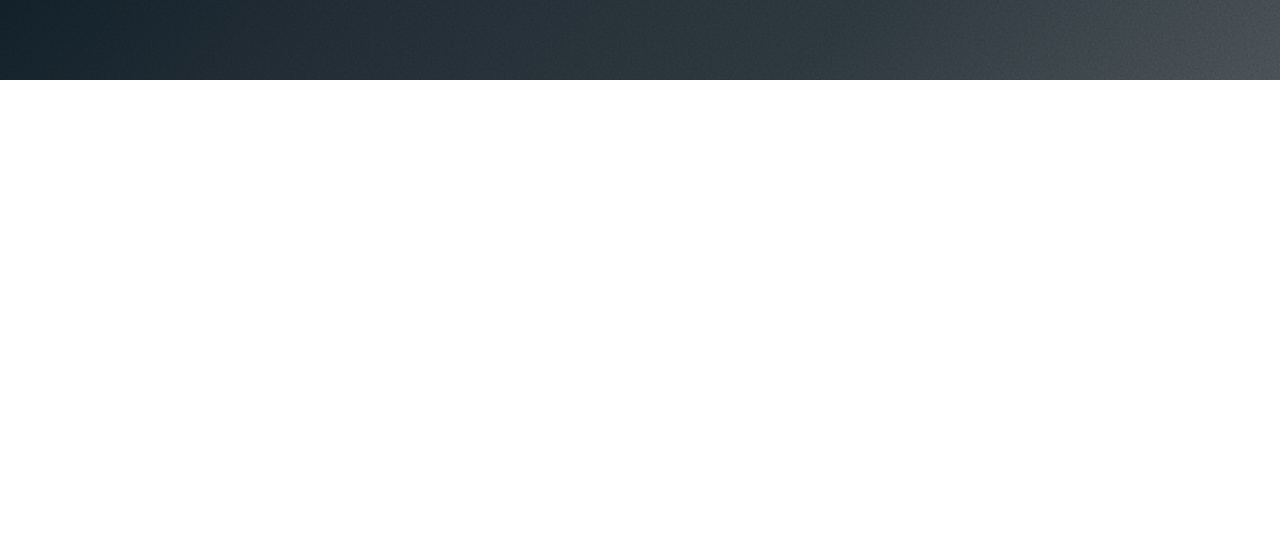
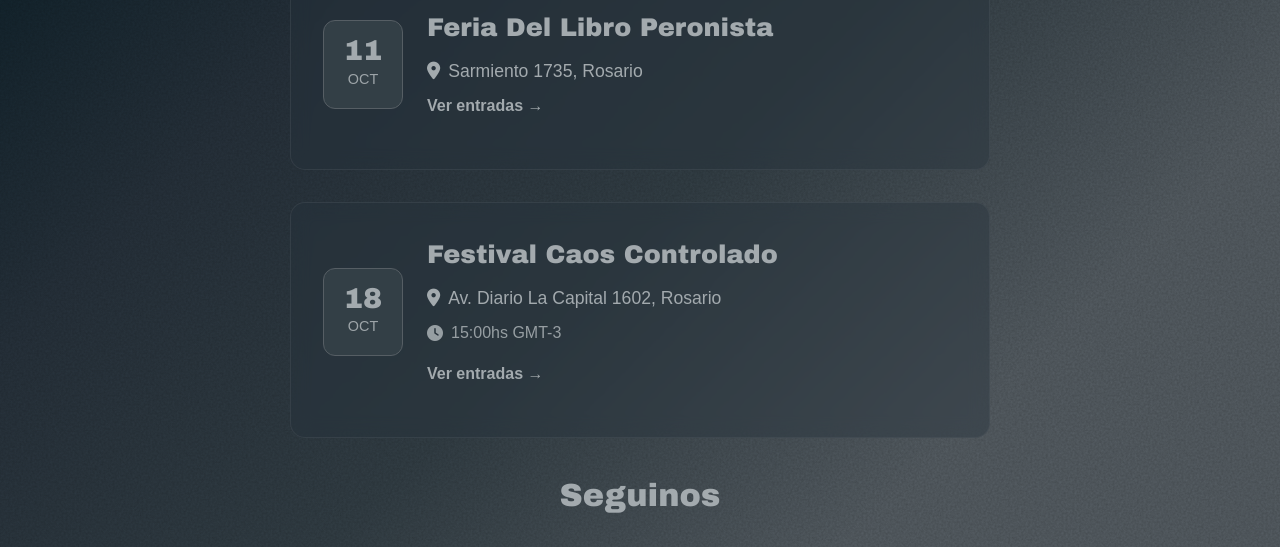
Before and after one commit to frenesi-band/web, a plain HTML site: page index.html in a window 1280 px wide. Shown: the part 969-1516 px from the top of the page. Before the commit the page ends 1049 px from the top, so only its background shows below. Drawn offline with Linux system fonts and the light colour scheme; a web font is replaced by a local one.

Commit message:
Update index.html

```diff
--- a/index.html
+++ b/index.html
@@ -18,11 +18,11 @@
     </section>
 
     <!-- Shows Section -->
-    <section class="shows-section" style="display: none;">
+    <section class="shows-section">
         <h2 class="section-title">Próximas Fechas</h2>
         <div class="shows-grid">
 
-            <div class="show-card">
+<!--             <div class="show-card">
                 <div class="show-date">
                     <div class="date-box">
                         <span class="date-day">09</span>
@@ -39,6 +39,44 @@
                             15:00hs GMT-3
                         </div>
                         <a href="https://www.instagram.com/cecgys625" class="show-link">Ver entradas →</a>
+                    </div>
+                </div>
+            </div> -->
+
+            <div class="show-card">
+                <div class="show-date">
+                    <div class="date-box">
+                        <span class="date-day">11</span>
+                        <span class="date-month">OCT</span>
+                    </div>
+                    <div class="show-info">
+                        <h3>Feria Del Libro Peronista</h3>
+                        <div class="show-location">
+                            <i class="fas fa-map-marker-alt"></i>
+                            Sarmiento 1735, Rosario
+                        </div>
+                        <a href="https://www.instagram.com/institutojdp" class="show-link">Ver entradas →</a>
+                    </div>
+                </div>
+            </div>
+
+                        <div class="show-card">
+                <div class="show-date">
+                    <div class="date-box">
+                        <span class="date-day">18</span>
+                        <span class="date-month">OCT</span>
+                    </div>
+                    <div class="show-info">
+                        <h3>Festival Caos Controlado</h3>
+                        <div class="show-location">
+                            <i class="fas fa-map-marker-alt"></i>
+                            Av. Diario La Capital 1602, Rosario
+                        </div>
+                        <div class="show-time">
+                            <i class="fas fa-clock"></i>
+                            15:00hs GMT-3
+                        </div>
+                        <a href="https://www.instagram.com/haciendo_universidad/" class="show-link">Ver entradas →</a>
                     </div>
                 </div>
             </div>
```
